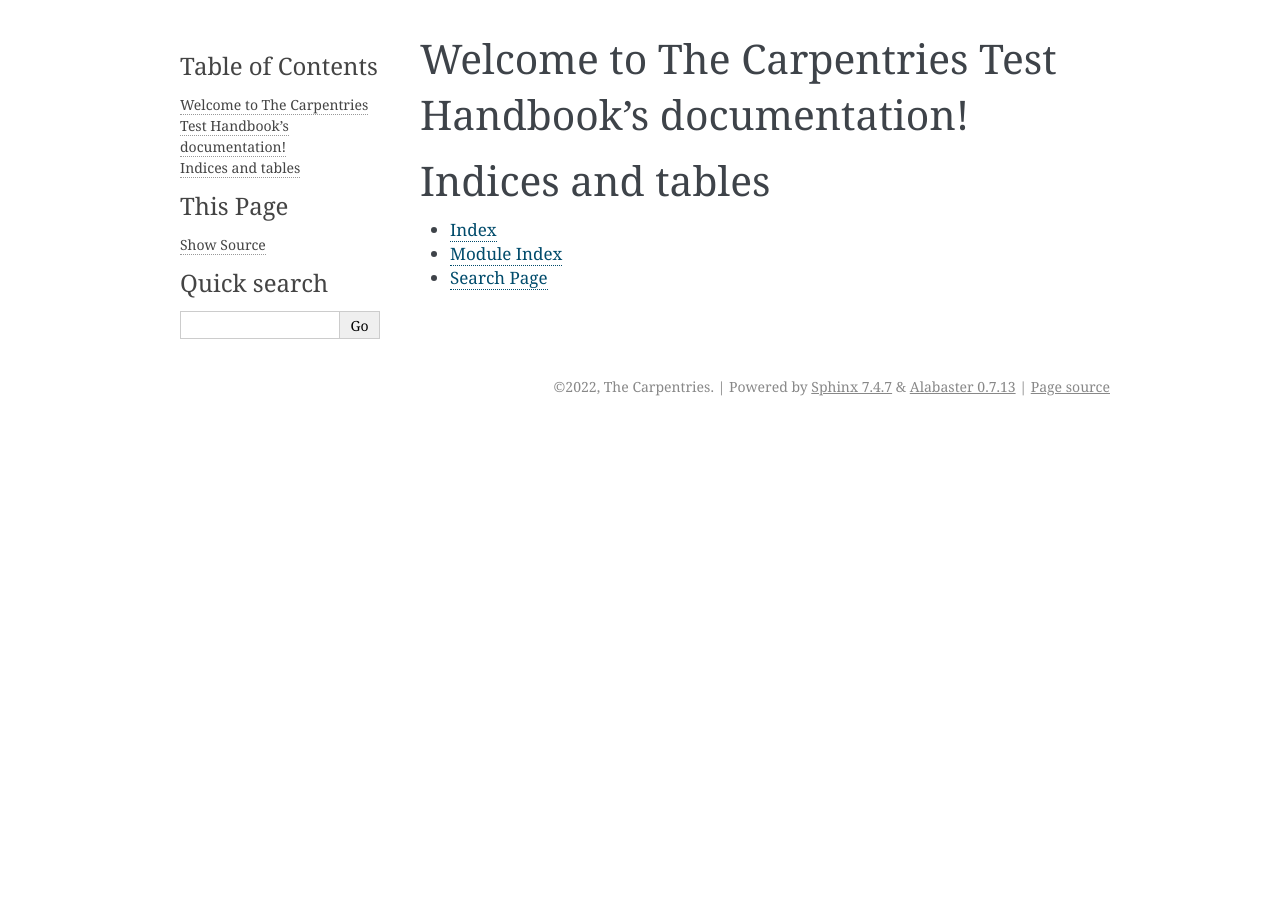
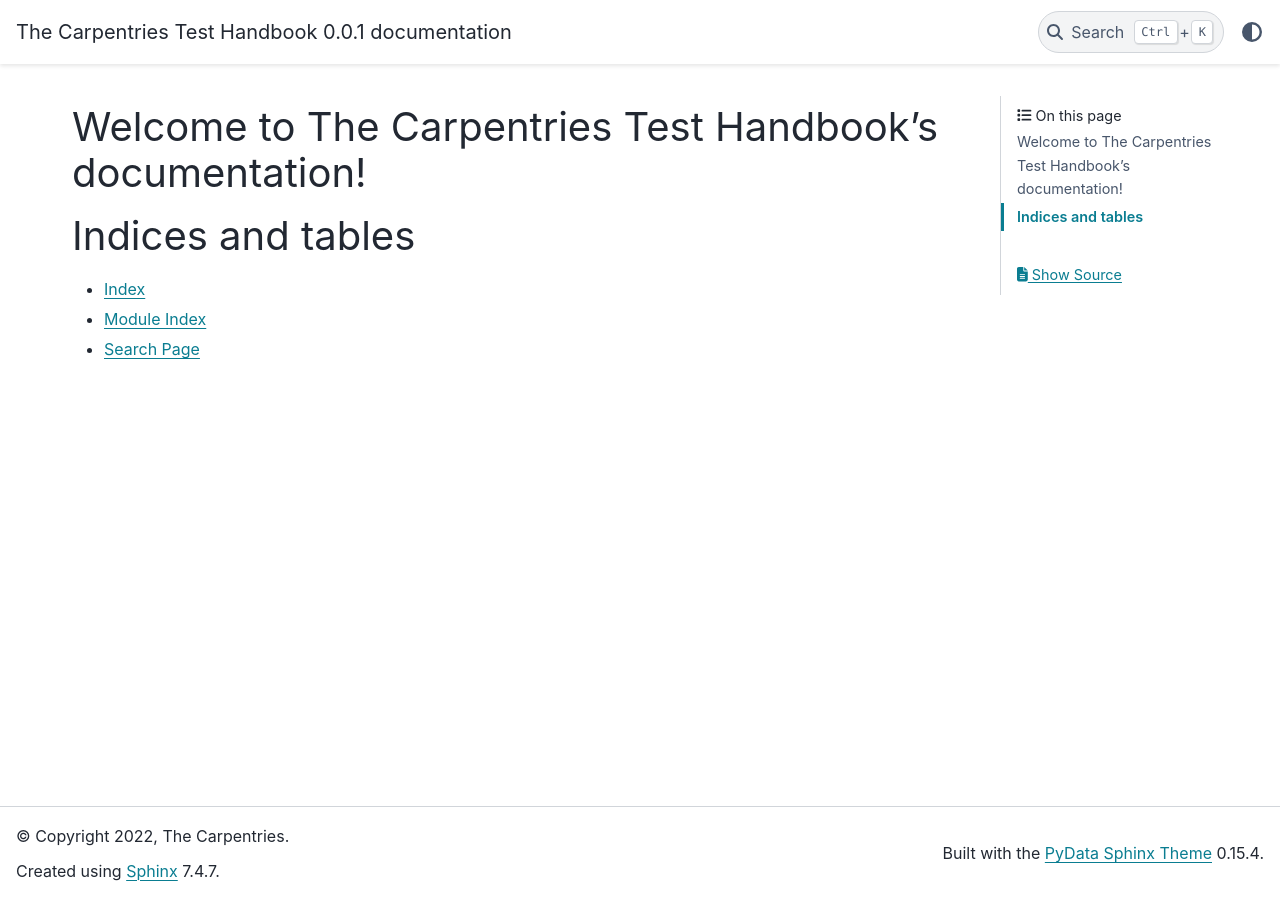
Before and after one commit to carpentries/docs.carpentries.org, a Sphinx documentation site: the page built from source/index.rst, in a window 1280 px wide. Built offline with Sphinx 7.4.7 and the PyData theme 0.15.4, drawn with Linux system fonts in a browser that asks for light colours.

Commit message:
use pydata theme

```diff
--- a/source/conf.py
+++ b/source/conf.py
@@ -47,7 +47,7 @@ exclude_patterns = []
 # The theme to use for HTML and HTML Help pages.  See the documentation for
 # a list of builtin themes.
 #
-html_theme = 'alabaster'
+html_theme = 'pydata_sphinx_theme'
 
 # Add any paths that contain custom static files (such as style sheets) here,
 # relative to this directory. They are copied after the builtin static files,
```
